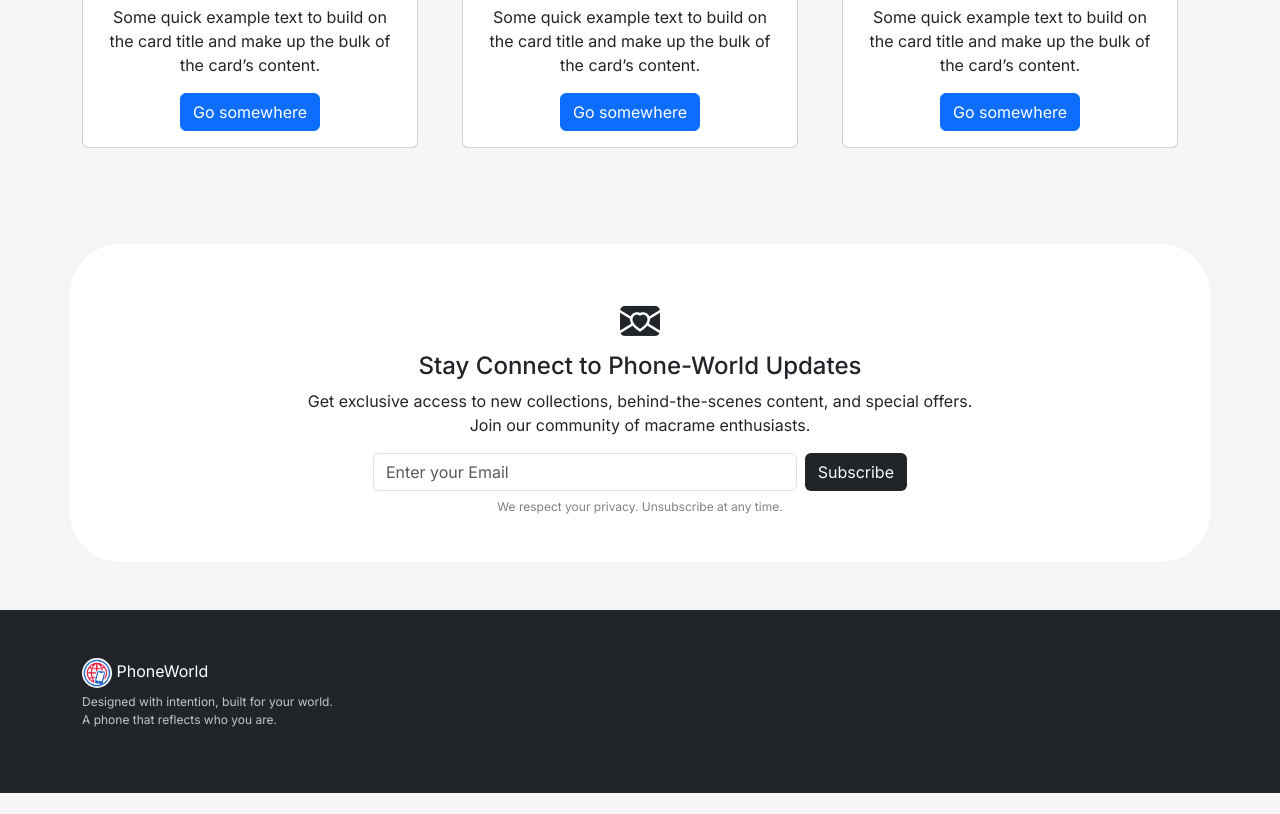
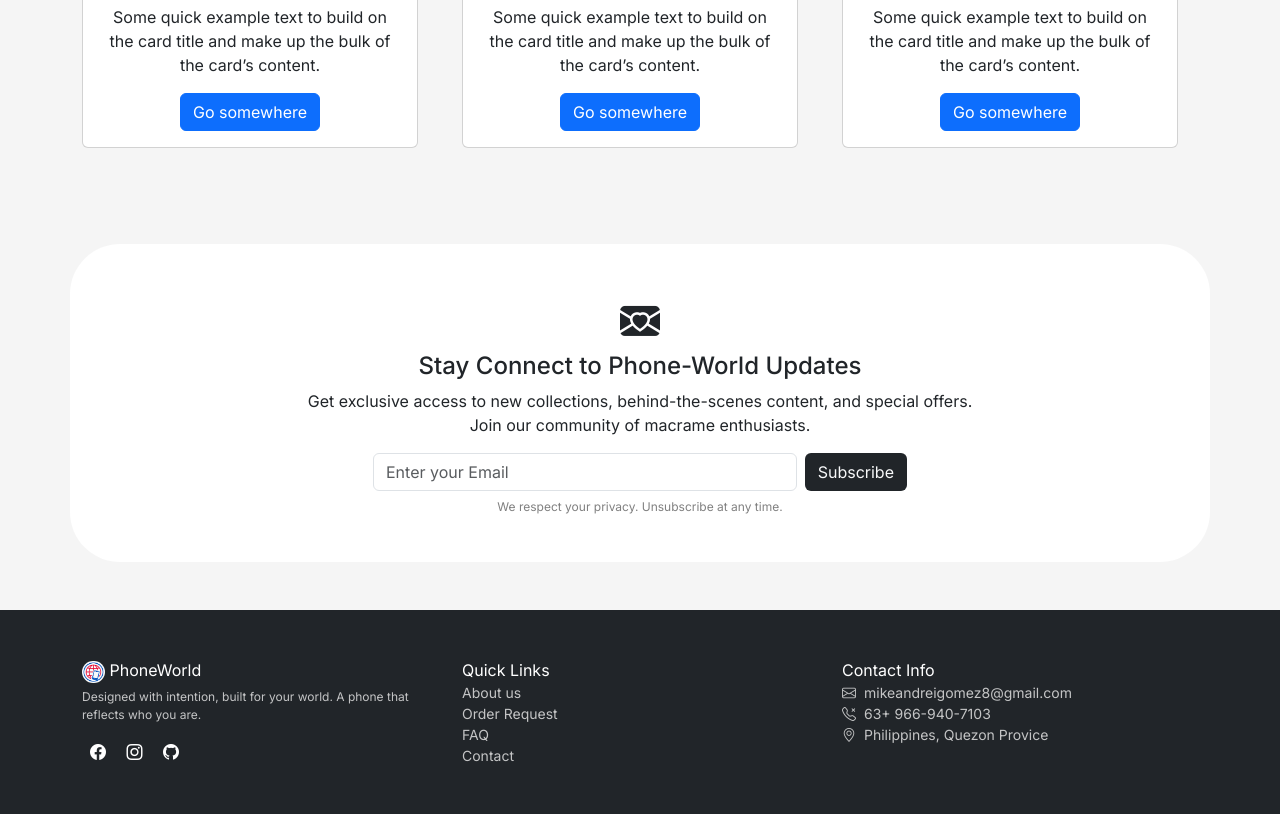
Before and after one commit to mikeandrei32/phone-world, a plain HTML site: page index.html in a window 1280 px wide. Shown: the part 1284-2098 px from the top of the page. Before the commit the page ends 2077 px from the top, so only its background shows below. Drawn offline with nearby package versions, Linux system fonts and the light colour scheme.

Commit message:
footer done

```diff
--- a/index.html
+++ b/index.html
@@ -307,15 +307,22 @@
                         <img class="footer-brand" src="images/PhoneWorld.png" alt="">
                             PhoneWorld
                             <p class="footer-brand-caption text-start">Designed with intention, built for your world. A phone that reflects who you are.</p>
+                            <a class="text-white p-2" href=""><i class="bi bi-facebook"></i></a>
+                            <a class="text-white p-2" href=""><i class="bi bi-instagram"></i></a>
+                            <a class="text-white p-2" href=""><i class="bi bi-github"></i></a>
+                    </div>
+                    <div class="col d-flex flex-column">
+                        Quick Links <br>
+                        <a class="footer-links link-underline-dark" href="">About us</a>
+                        <a class="footer-links link-underline-dark" href="">Order Request</a>
+                        <a class="footer-links link-underline-dark" href="">FAQ</a>
+                        <a class="footer-links link-underline-dark" href="">Contact</a>
                     </div>
                     <div class="col">
-
-                    </div>
-                    <div class="col">
-
-                    </div>
-                    <div class="col">
-
+                        Contact Info
+                        <a class="footer-span link-underline-dark" href=""><i class="bi bi-envelope"></i>mikeandreigomez8@gmail.com</a>
+                        <a class="footer-span link-underline-dark" href=""><i class="bi bi-telephone-x"></i>63+ 966-940-7103</a>
+                        <a class="footer-span link-underline-dark" href=""><i class="bi bi-geo-alt"></i>Philippines, Quezon Provice</a>
                     </div>
                 </div>
             </div>
--- a/style.css
+++ b/style.css
@@ -58,7 +58,7 @@ html, body{
 }
 
 .footer-brand{
-	width: 30px;
+	width: 23px;
 	border-radius: 50px;
 }
 
@@ -67,3 +67,19 @@ html, body{
 	color: hsla(0, 0%, 91%, 0.818);
 	padding-top: 5px;
 }
+
+.footer-links{
+	font-size: 14px;
+	color: hsla(0, 0%, 91%, 0.818);
+}
+
+.footer-span{
+	display: flex;
+	gap: 8px;
+	font-size: 14px;
+	color: hsla(0, 0%, 91%, 0.818);
+}
+
+.footer-span:hover, .footer-links:hover{
+	color: white;
+}
```
